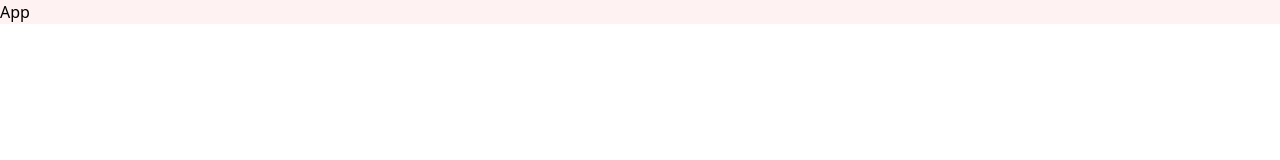
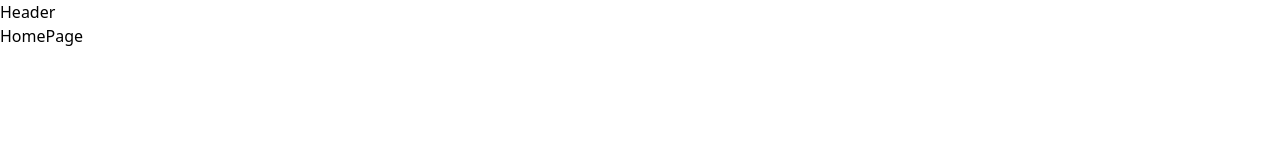
Before and after one commit to UOUGaonnuri/Homepage, a React (Vite) app: page / in a window 1280 px wide. Shown: the top 160 px of the page. Built offline with nearby package versions, Linux system fonts and the light colour scheme.

Commit message:
chore: 레이아웃 및 페이지 라우팅 초기 설정

```diff
--- a/package.json
+++ b/package.json
@@ -11,7 +11,8 @@
   },
   "dependencies": {
     "react": "^19.1.1",
-    "react-dom": "^19.1.1"
+    "react-dom": "^19.1.1",
+    "react-router-dom": "^7.13.0"
   },
   "devDependencies": {
     "@eslint/js": "^9.33.0",
@@ -19,6 +20,7 @@
     "@types/react-dom": "^19.1.7",
     "@vitejs/plugin-react-swc": "^4.0.0",
     "autoprefixer": "^10.4.21",
+    "baseline-browser-mapping": "^2.10.0",
     "eslint": "^9.33.0",
     "eslint-plugin-react-hooks": "^5.2.0",
     "eslint-plugin-react-refresh": "^0.4.20",
--- a/src/App.jsx
+++ b/src/App.jsx
@@ -1,7 +1,37 @@
-import React from 'react';
+import {
+  createBrowserRouter,
+  RouterProvider,
+} from 'react-router-dom'
+import Layout from './layout/Layout'
+import HomePage from './pages/HomePage'
+import ActivitiesPage from './pages/ActivitiesPage'
+import ProjectsPage from './pages/ProjectsPage'
+import RecruitmentPage from './pages/RecruitmentPage'
+import QnAPage from './pages/QnAPage'
+import NotFoundPage from './pages/NotFoundPage'
 
-const App = () => {
-  return <div className="bg-red-50">App</div>;
-};
 
-export default App;
+const routes = [
+  {
+    path: '/',
+    element: <Layout />,
+    errorElement: <NotFoundPage />,
+    children: [
+      { index: true, element: <HomePage /> },
+      { path: 'activities', element: <ActivitiesPage /> },
+      { path: 'projects', element: <ProjectsPage /> },
+      { path: 'recruitment', element: <RecruitmentPage /> },
+      { path: 'qna', element: <QnAPage /> },
+    ],
+  },
+]
+
+const router = createBrowserRouter(routes)
+
+function App() {
+  return (
+      <RouterProvider router={router} />
+  )
+}
+
+export default App
--- /dev/null
+++ b/src/layout/Header.jsx
@@ -0,0 +1,5 @@
+export default function Header() {
+  return (
+    <div>Header</div>
+  )
+}
--- /dev/null
+++ b/src/layout/Layout.jsx
@@ -0,0 +1,15 @@
+import { Outlet } from 'react-router-dom'
+import Header from "./Header"
+
+const Layout = () => {
+  return (
+    <div>
+      <Header />
+      <main>
+          <Outlet />
+      </main>
+    </div>
+  )
+}
+
+export default Layout
--- /dev/null
+++ b/src/pages/ActivitiesPage.jsx
@@ -0,0 +1,5 @@
+export default function ActivitiesPage() {
+  return (
+    <div>ActivitiesPage</div>
+  )
+}
--- /dev/null
+++ b/src/pages/HomePage.jsx
@@ -0,0 +1,5 @@
+export default function HomePage() {
+  return (
+    <div>HomePage</div>
+  )
+}
--- /dev/null
+++ b/src/pages/NotFoundPage.jsx
@@ -0,0 +1,5 @@
+export default function NotFoundPage() {
+  return (
+    <div>NotFound</div>
+  )
+}
--- /dev/null
+++ b/src/pages/ProjectsPage.jsx
@@ -0,0 +1,5 @@
+export default function ProjectsPage() {
+  return (
+    <div>ProjectsPage</div>
+  )
+}
--- /dev/null
+++ b/src/pages/QnAPage.jsx
@@ -0,0 +1,5 @@
+export default function QnAPage() {
+  return (
+    <div>QnAPage</div>
+  )
+}
--- /dev/null
+++ b/src/pages/RecruitmentPage.jsx
@@ -0,0 +1,5 @@
+export default function RecruitmentPage() {
+  return (
+    <div>RecruitmentPage</div>
+  )
+}
```
Also changed, not shown: 1 other file (tests, documents, lock files or other folders).
